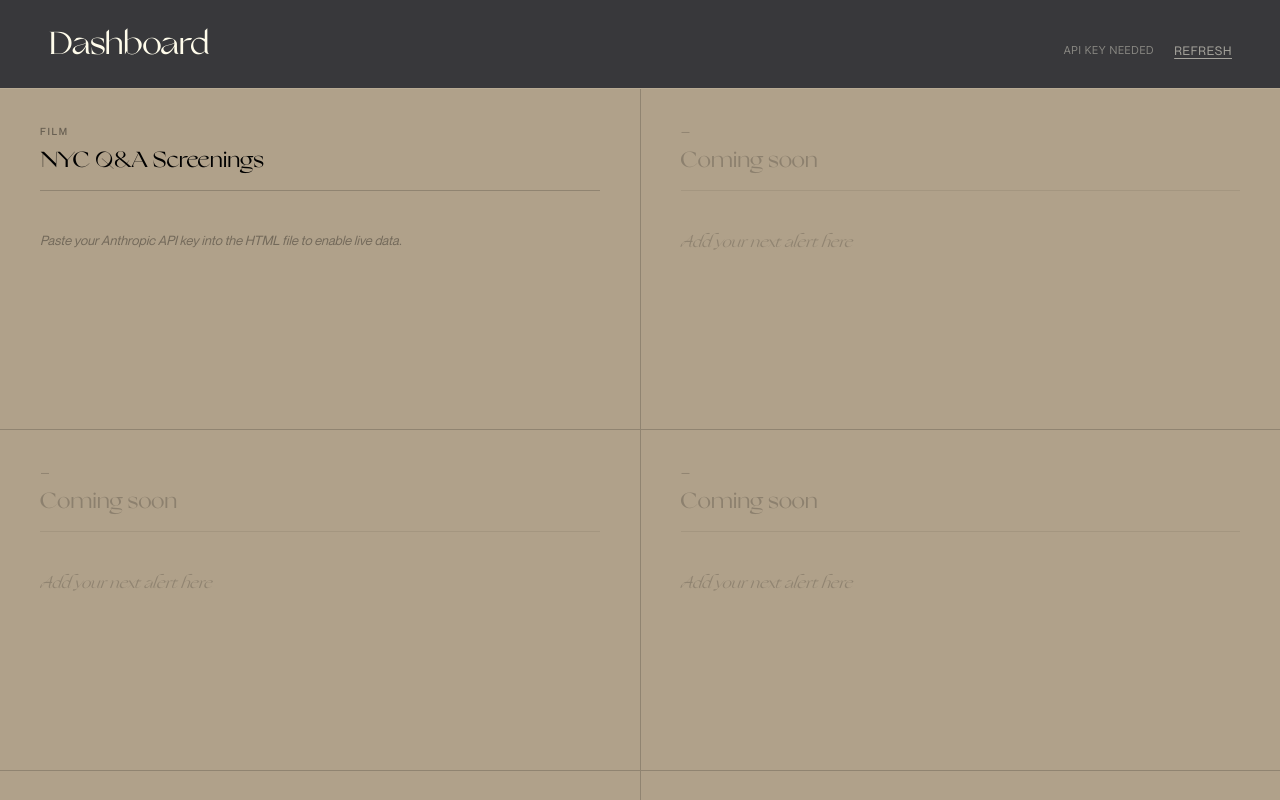
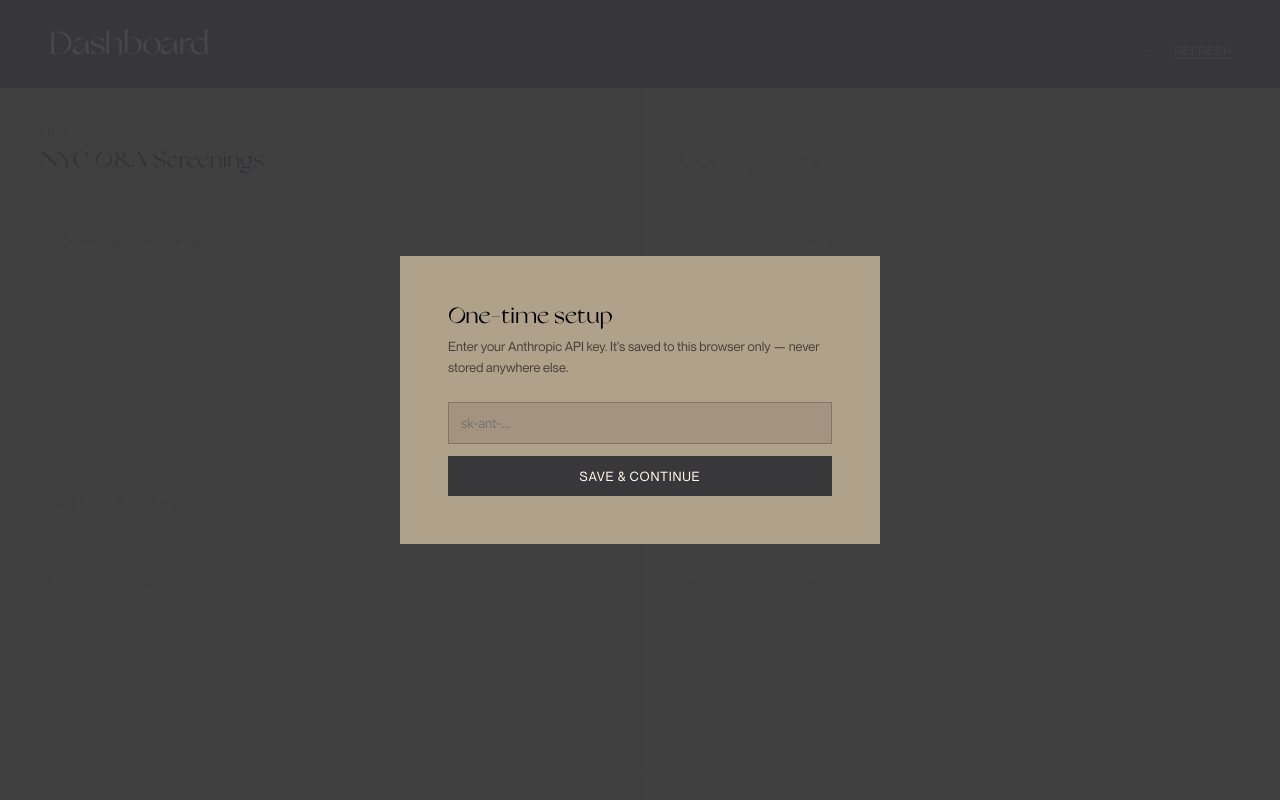
Before and after one commit to clare-and/dashboard, a plain HTML site: page index.html in a window 1280 px wide. Shown: the top 800 px of the page. Drawn offline with Linux system fonts and the light colour scheme.

Commit message:
Update index.html

```diff
--- a/index.html
+++ b/index.html
@@ -366,9 +366,8 @@ body {
 </footer>
 
 <script>
-// ── PASTE YOUR ANTHROPIC API KEY BELOW ──────────────────────────────────────
-const ANTHROPIC_API_KEY = '';
-// ────────────────────────────────────────────────────────────────────────────
+// API key stored in browser localStorage — never in the code
+let ANTHROPIC_API_KEY = localStorage.getItem('anthropic_api_key') || '';
 
 function setTimestamp() {
   const now = new Date();
@@ -457,10 +456,57 @@ async function refreshAll() {
 }
 
 if (!ANTHROPIC_API_KEY) {
+  showApiKeyPrompt();
+} else {
   document.getElementById('qa-body').innerHTML =
-    '<div class="state-error">Paste your Anthropic API key into the HTML file to enable live data.</div>';
-  document.getElementById('lastUpdated').textContent = 'API key needed';
-} else {
+    '<div class="state-empty">Hit Refresh to load screenings.</div>';
+  document.getElementById('lastUpdated').textContent = 'Not yet refreshed';
+}
+
+function showApiKeyPrompt() {
+  const overlay = document.createElement('div');
+  overlay.id = 'api-key-overlay';
+  overlay.style.cssText = `
+    position: fixed; inset: 0; background: rgba(56,56,59,0.92);
+    display: flex; align-items: center; justify-content: center; z-index: 100;
+  `;
+  overlay.innerHTML = `
+    <div style="background: rgb(176,161,138); padding: 48px; max-width: 480px; width: 90%;">
+      <p style="font-family: 'GrandSlangRoman', serif; font-size: 22px; margin-bottom: 8px; line-height: 1.1;">One-time setup</p>
+      <p style="font-family: 'NeueMontrealRegular', sans-serif; font-size: 13px; color: rgba(0,0,0,0.6); margin-bottom: 24px; line-height: 1.6;">
+        Enter your Anthropic API key. It's saved to this browser only — never stored anywhere else.
+      </p>
+      <input
+        id="api-key-input"
+        type="password"
+        placeholder="sk-ant-..."
+        style="width: 100%; padding: 12px; font-family: 'Inter Tight', monospace; font-size: 13px;
+               background: rgba(0,0,0,0.08); border: 1px solid rgba(0,0,0,0.2); margin-bottom: 12px;
+               outline: none; color: black;"
+        autocomplete="off"
+      />
+      <button onclick="saveApiKey()" style="
+        width: 100%; padding: 12px; background: rgb(56,56,59); color: rgb(255,252,235);
+        border: none; font-family: 'NeueMontrealRegular', sans-serif; font-size: 13px;
+        letter-spacing: 0.06em; text-transform: uppercase; cursor: pointer;
+      ">Save & continue</button>
+    </div>
+  `;
+  document.body.appendChild(overlay);
+  document.getElementById('api-key-input').focus();
+}
+
+function saveApiKey() {
+  const input = document.getElementById('api-key-input');
+  const key = input ? input.value.trim() : '';
+  if (!key.startsWith('sk-ant-')) {
+    input.style.borderColor = 'rgba(0,0,0,0.5)';
+    input.placeholder = 'Key should start with sk-ant-...';
+    return;
+  }
+  localStorage.setItem('anthropic_api_key', key);
+  ANTHROPIC_API_KEY = key;
+  document.getElementById('api-key-overlay').remove();
   document.getElementById('qa-body').innerHTML =
     '<div class="state-empty">Hit Refresh to load screenings.</div>';
   document.getElementById('lastUpdated').textContent = 'Not yet refreshed';
```
